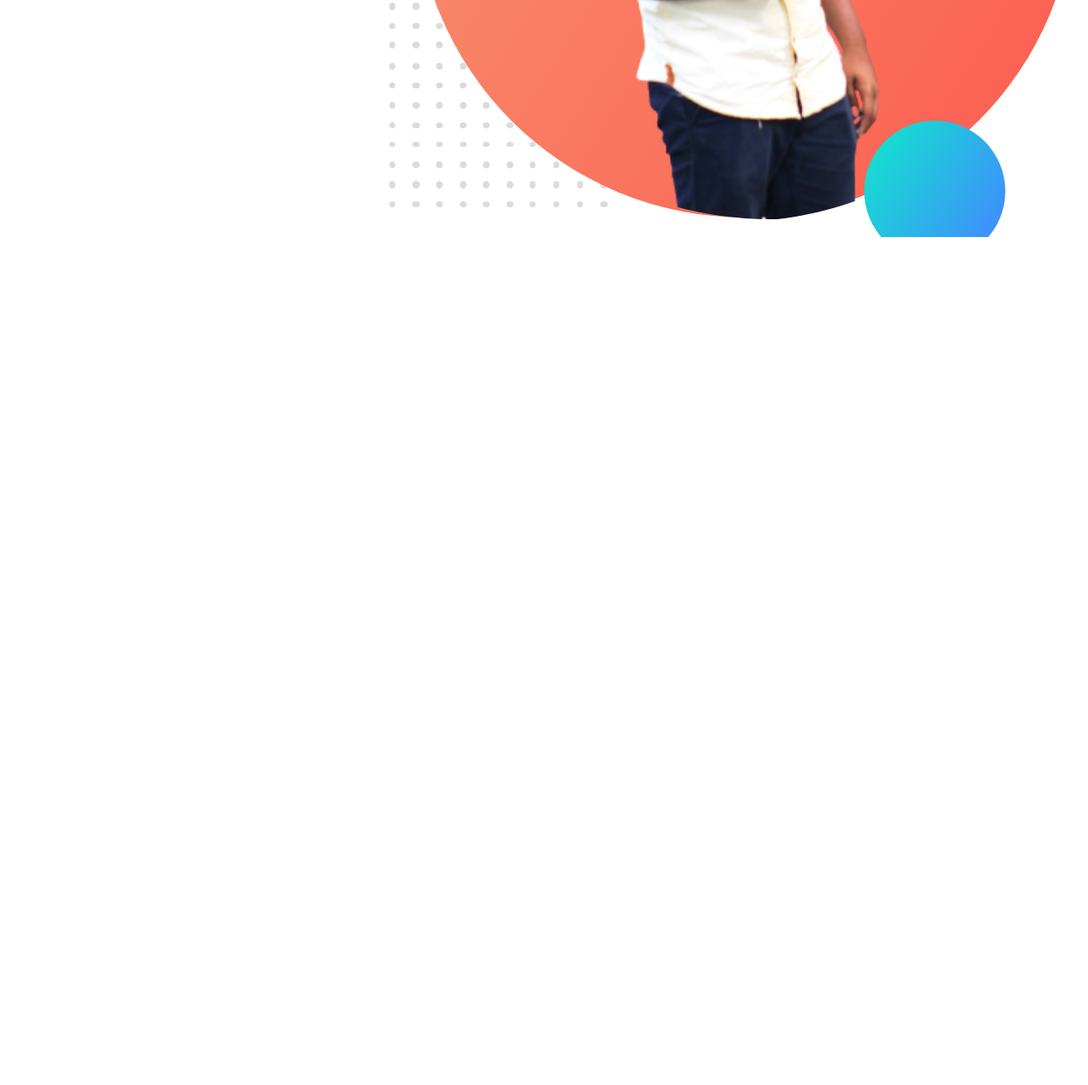
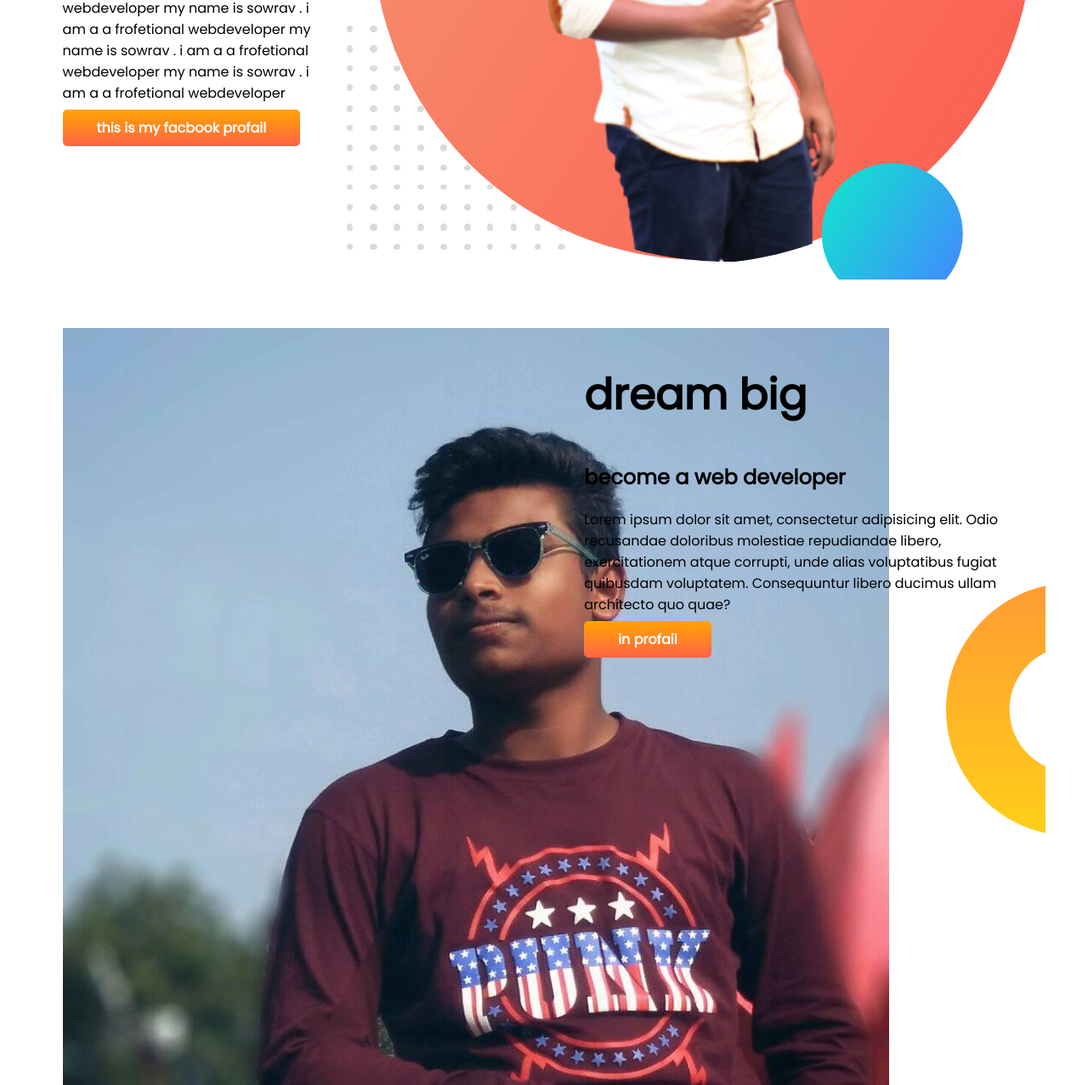
Before and after one commit to sowrav987/developer-portfolio, a plain HTML site: page index.html in a window 1280 px wide. Shown: the part 550-1827 px from the top of the page at 85% size. Before the commit the page ends 836 px from the top, so only its background shows below. Drawn offline with Linux system fonts and the light colour scheme.

Commit message:
dream big

```diff
--- a/index.html
+++ b/index.html
@@ -34,6 +34,20 @@
             <img src="images/nhs.png" alt="">
         </div>
     </section>
+    <section class="dream-big">
+        <div class="half-width">
+            <img src="images/sadaf.jpg" alt="">
+        </div>
+        <div class="half-width">
+            <h1>dream big</h1>
+            <h2>become a web developer</h2>
+            <p>Lorem ipsum dolor sit amet, consectetur adipisicing elit. Odio recusandae doloribus molestiae
+                repudiandae libero, exercitationem atque corrupti, unde alias voluptatibus fugiat quibusdam voluptatem.
+                Consequuntur libero ducimus ullam architecto quo quae?</p>
+            <a class="link-button" target="blank" href="">in profail</a>
+
+        </div>
+    </section>
 
 
 
--- a/style.css
+++ b/style.css
@@ -11,6 +11,7 @@ h1{
     }
    section{
        display: flex;
+       margin: 50px;
    }
    .half-width{
        width: 50%;
@@ -33,3 +34,8 @@ h1{
        background-image: url(images/top-banner.png);
        background-repeat: no-repeat;
    }
+   .dream-big{
+       background-image: url(images/dream-bg.png);
+       background-repeat: no-repeat;
+       background-position: right;
+   }
```
